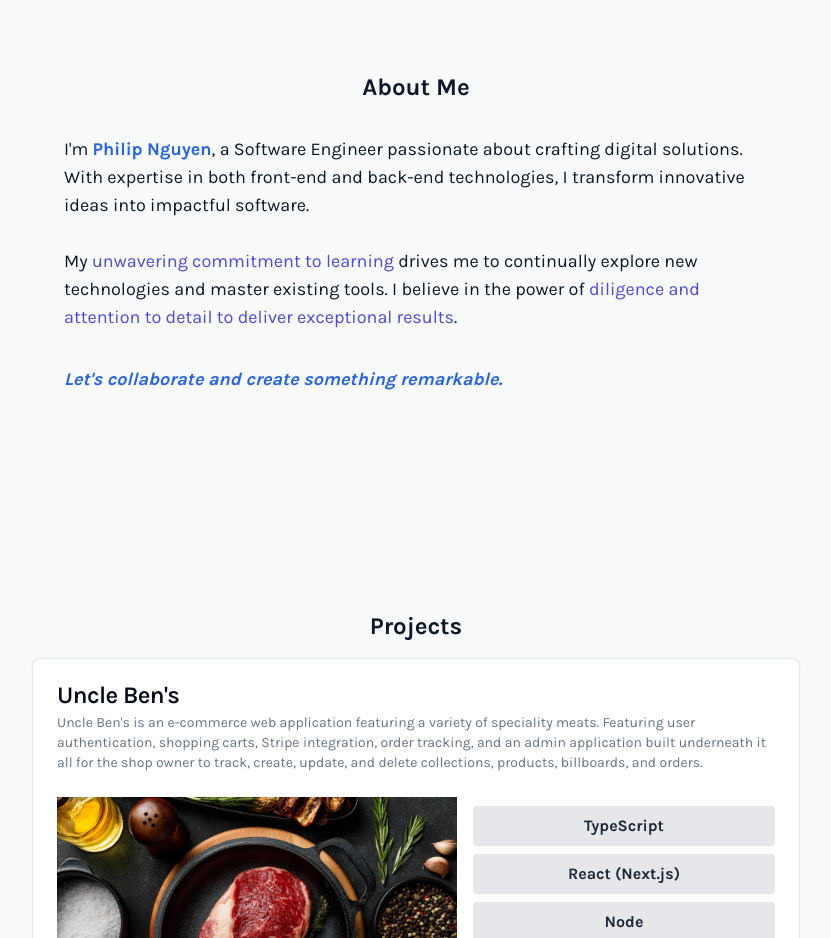
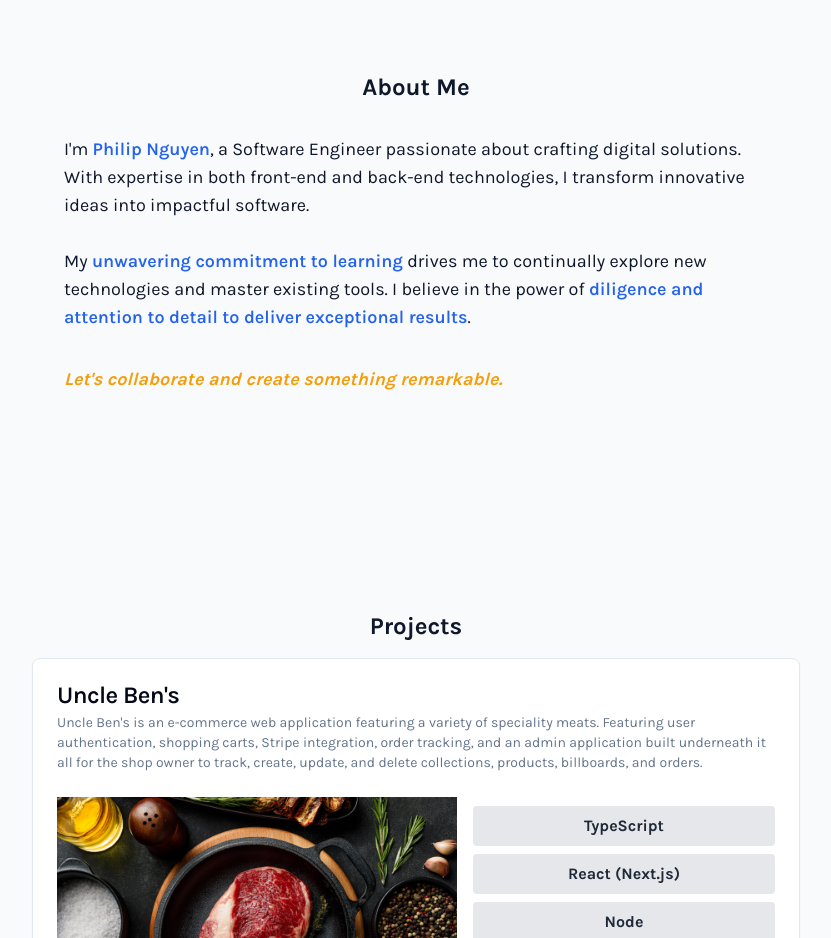
Before and after one commit to pn-code/personal-portfolio-nextjs, a Next.js app: page / in a window 1280 px wide. Shown: the part 900-1838 px from the top of the page, without its empty margins (224-1055 px from the left). Built offline with nearby package versions, Linux system fonts and the light colour scheme.

Commit message:
Updated font colors to be consistent

```diff
--- a/components/portfolio/About.tsx
+++ b/components/portfolio/About.tsx
@@ -11,7 +11,7 @@ const About = () => {
 
           <p className="text-sm sm:text-lg text-primary text-left rounded-md px-8 mt-4">
             I&apos;m{" "}
-            <span className="font-bold text-blue-600 dark:text-blue-400">
+            <span className="font-semibold text-blue-600 dark:text-blue-400">
               Philip Nguyen
             </span>
             , a Software Engineer passionate about crafting digital solutions.
@@ -20,18 +20,18 @@ const About = () => {
             <br />
             <br />
             My{" "}
-            <span className="text-indigo-600 dark:text-indigo-400">
+            <span className="text-blue-600 dark:text-blue-400 font-semibold">
               unwavering commitment to learning
             </span>{" "}
             drives me to continually explore new technologies and master
             existing tools. I believe in the power of{" "}
-            <span className="text-indigo-600 dark:text-indigo-400">
+            <span className="text-blue-600 dark:text-blue-400 font-semibold">
               diligence and attention to detail to deliver exceptional results
             </span>
             .
             <br />
             <br />
-            <Button className="text-blue-600 dark:text-blue-400 italic font-bold text-sm sm:text-lg justify-start text-left p-0" variant="link">
+            <Button className="text-amber-500 dark:text-amber-400 italic font-bold text-sm sm:text-lg justify-start text-left p-0" variant="link">
               <a href="#footer">
                 Let&apos;s collaborate and create something remarkable.
               </a>
```
